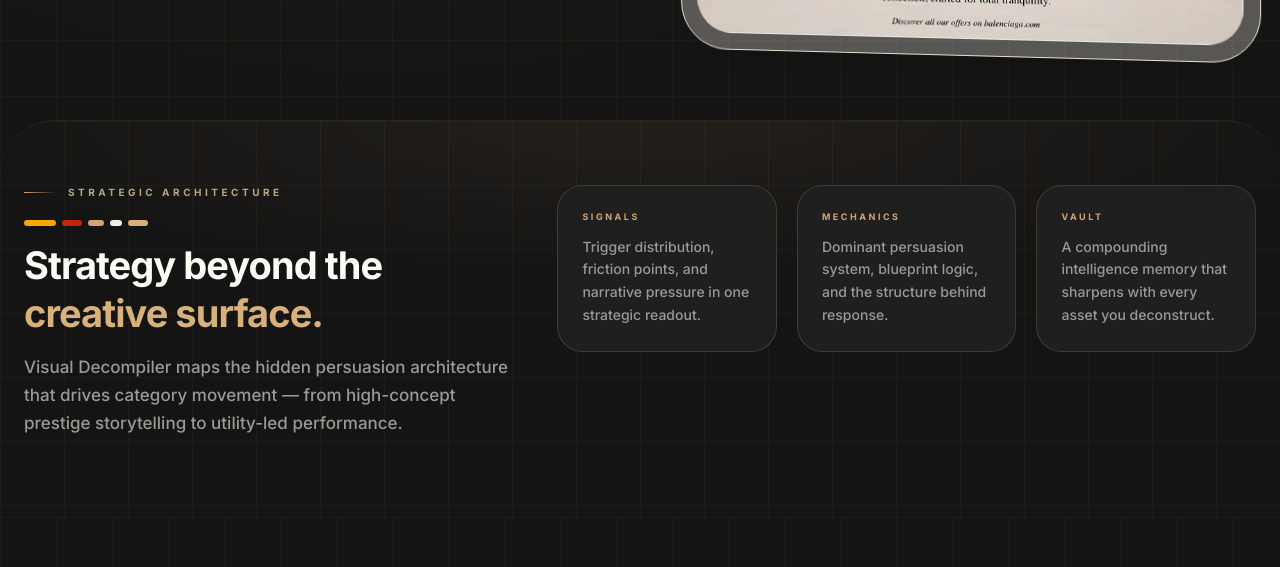
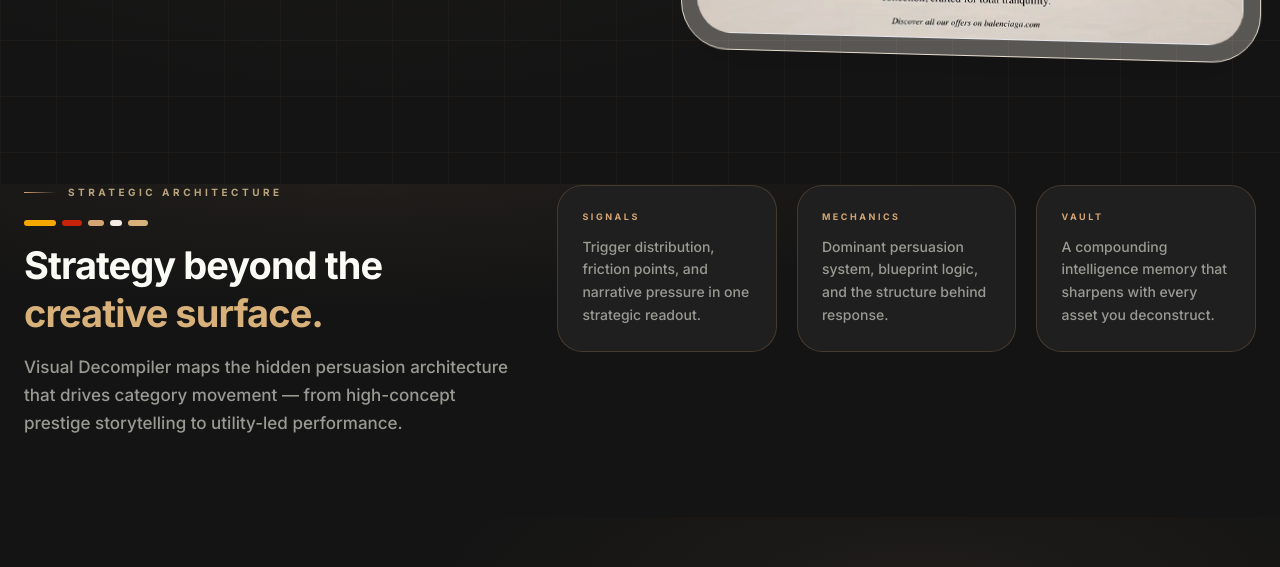
Before and after one commit to popvisly/visual-decompiler, a Next.js app: page / in a window 1280 px wide. Shown: the part 800-1367 px from the top of the page. Built offline with nearby package versions, Linux system fonts and the light colour scheme; no server answers.

Commit message:
Align homepage grid background

```diff
--- a/src/app/page.tsx
+++ b/src/app/page.tsx
@@ -3,7 +3,6 @@ import AnalyticalHero from '@/components/marketing/AnalyticalHero';
 import Hero from '@/components/marketing/Hero';
 import ProductProofSequence from '@/components/marketing/ProductProofSequence';
 import FooterStartNow from '@/components/marketing/FooterStartNow';
-import { SAMPLE_DOSSIER_HREF } from '@/lib/sample-dossier';
 
 export default function HomePage() {
     return (
@@ -12,11 +11,16 @@ export default function HomePage() {
 
             <AnalyticalHero />
 
-            <Hero />
+            <div className="relative overflow-hidden bg-[#141414]">
+                <div className="pointer-events-none absolute inset-0 opacity-[0.045] [background-image:linear-gradient(#D4A574_1px,transparent_1px),linear-gradient(90deg,#D4A574_1px,transparent_1px)] [background-size:56px_56px]" />
+                <div className="pointer-events-none absolute inset-0 bg-[radial-gradient(ellipse_70%_45%_at_50%_0%,rgba(212,165,116,0.06)_0%,transparent_68%)]" />
 
-            <ProductProofSequence />
-
-            <FooterStartNow />
+                <div className="relative z-10">
+                    <Hero />
+                    <ProductProofSequence />
+                    <FooterStartNow />
+                </div>
+            </div>
 
         </main>
     );
--- a/src/components/marketing/FooterStartNow.tsx
+++ b/src/components/marketing/FooterStartNow.tsx
@@ -7,8 +7,7 @@ import { HOMEPAGE_CTA_ICON, HOMEPAGE_PRIMARY_CTA } from '@/components/marketing/
 export default function FooterStartNow() {
     return (
         <footer className="relative overflow-hidden border-t border-[#2B241A] bg-[#141414] px-6 pb-8 pt-14 text-[#FBFBF6] md:pt-[4.5rem]">
-            <div className="pointer-events-none absolute inset-0 opacity-[0.045] [background-image:linear-gradient(#D4A574_1px,transparent_1px),linear-gradient(90deg,#D4A574_1px,transparent_1px)] [background-size:56px_56px]" />
-            <div className="pointer-events-none absolute inset-0 bg-[radial-gradient(ellipse_80%_60%_at_50%_0%,rgba(212,165,116,0.08)_0%,transparent_72%)]" />
+            <div className="pointer-events-none absolute inset-0 bg-[radial-gradient(ellipse_78%_58%_at_24%_6%,rgba(212,165,116,0.08)_0%,transparent_70%)]" />
             <div className="max-w-7xl mx-auto">
 
                 {/* Main CTA Section */}
--- a/src/components/marketing/Hero.tsx
+++ b/src/components/marketing/Hero.tsx
@@ -13,8 +13,7 @@ export default function Hero({
 }: Props) {
     return (
         <section className="relative z-20 -mt-8 overflow-hidden rounded-t-[32px] border-t border-[#2B241A] bg-[#141414] pb-14 pt-14 text-[#FBFBF6] md:-mt-12 md:rounded-t-[44px] md:pb-16 md:pt-16 lg:-mt-16 lg:rounded-t-[56px] lg:pb-20 lg:pt-18">
-            <div className="pointer-events-none absolute inset-0 opacity-[0.05] [background-image:linear-gradient(#D4A574_1px,transparent_1px),linear-gradient(90deg,#D4A574_1px,transparent_1px)] [background-size:64px_64px]" />
-            <div className="pointer-events-none absolute inset-0 bg-[radial-gradient(ellipse_80%_55%_at_50%_0%,rgba(212,165,116,0.08)_0%,transparent_72%)]" />
+            <div className="pointer-events-none absolute inset-0 bg-[radial-gradient(ellipse_78%_56%_at_28%_8%,rgba(212,165,116,0.08)_0%,transparent_70%)]" />
 
             <div className="relative z-10 mx-auto max-w-7xl px-6">
                 <div className="grid gap-10 lg:grid-cols-[0.82fr_1.18fr] lg:items-start lg:gap-12">
--- a/src/components/marketing/ProductProofSequence.tsx
+++ b/src/components/marketing/ProductProofSequence.tsx
@@ -202,7 +202,6 @@ const STEP_PUNCH: Record<string, string> = {
 
 const SECTION_BAND = 'px-6 py-16 md:py-24';
 const DARK_SURFACE = 'border-b border-[#2B241A] bg-[#141414]';
-const DARK_GRID = 'pointer-events-none absolute inset-0 opacity-[0.045] [background-image:linear-gradient(#D4A574_1px,transparent_1px),linear-gradient(90deg,#D4A574_1px,transparent_1px)] [background-size:56px_56px]';
 const TAN_CTA =
     'group inline-flex items-center justify-center gap-2 rounded-full border border-[#D4A574] bg-[#D4A574] px-7 py-3.5 text-[11px] font-bold uppercase tracking-[0.18em] text-[#141414] shadow-[0_12px_24px_rgba(0,0,0,0.18)] transition-all duration-300 hover:-translate-y-[1px] hover:bg-[#D7B07A] hover:border-[#D7B07A] hover:shadow-[0_16px_30px_rgba(0,0,0,0.22)] sm:min-w-[220px] sm:w-auto sm:px-8 sm:py-4 sm:text-[12px] sm:tracking-[0.2em]';
 const OUTLINE_TAN_CTA =
@@ -211,8 +210,7 @@ const OUTLINE_TAN_CTA =
 function DifferentialDiagnosisSection() {
     return (
         <section className={`relative overflow-hidden ${DARK_SURFACE} ${SECTION_BAND}`}>
-            <div className={DARK_GRID} />
-            <div className="pointer-events-none absolute inset-0 bg-[radial-gradient(ellipse_60%_40%_at_50%_0%,rgba(212,165,116,0.08)_0%,rgba(212,165,116,0)_60%)]" />
+            <div className="pointer-events-none absolute inset-0 bg-[radial-gradient(ellipse_62%_42%_at_74%_12%,rgba(212,165,116,0.08)_0%,rgba(212,165,116,0)_62%)]" />
 
             <motion.div {...REVEAL} className="relative z-10 mx-auto max-w-7xl">
                 <div className="mb-6 flex items-center gap-3">
@@ -307,7 +305,7 @@ function DifferentialDiagnosisSection() {
 function WhyDifferentSection() {
     return (
         <section className={`relative overflow-hidden ${DARK_SURFACE} ${SECTION_BAND}`}>
-            <div className={DARK_GRID} />
+            <div className="pointer-events-none absolute inset-0 bg-[radial-gradient(ellipse_58%_38%_at_20%_14%,rgba(212,165,116,0.06)_0%,rgba(212,165,116,0)_66%)]" />
             <motion.div {...REVEAL} className="mx-auto max-w-7xl">
                 <div className="max-w-4xl">
                     <p className="text-[11px] font-bold uppercase tracking-[0.4em] text-[#9B8662]">
@@ -409,8 +407,7 @@ function PlatformSystemGrid() {
 function SingleAssetDeconstruction() {
     return (
         <section className="relative overflow-hidden border-b border-[#2B241A] bg-[#141414] px-6 py-14 md:py-16">
-            <div className={DARK_GRID} />
-
+            <div className="pointer-events-none absolute inset-0 bg-[radial-gradient(ellipse_60%_38%_at_72%_10%,rgba(212,165,116,0.06)_0%,rgba(212,165,116,0)_64%)]" />
             <motion.div {...REVEAL} className="relative z-10 mx-auto max-w-7xl">
                 <div className="grid gap-10 lg:grid-cols-[1.05fr_0.8fr] lg:items-start lg:gap-12">
                     <div>
@@ -457,7 +454,7 @@ export default function ProductProofSequence() {
             <WhyDifferentSection />
 
             <section className={`relative overflow-hidden ${DARK_SURFACE} ${SECTION_BAND}`}>
-                <div className={DARK_GRID} />
+                <div className="pointer-events-none absolute inset-0 bg-[radial-gradient(ellipse_56%_34%_at_82%_18%,rgba(212,165,116,0.05)_0%,rgba(212,165,116,0)_64%)]" />
                 <motion.div
                     initial={{ opacity: 1, y: 12 }}
                     whileInView={{ opacity: 1, y: 0 }}
```
